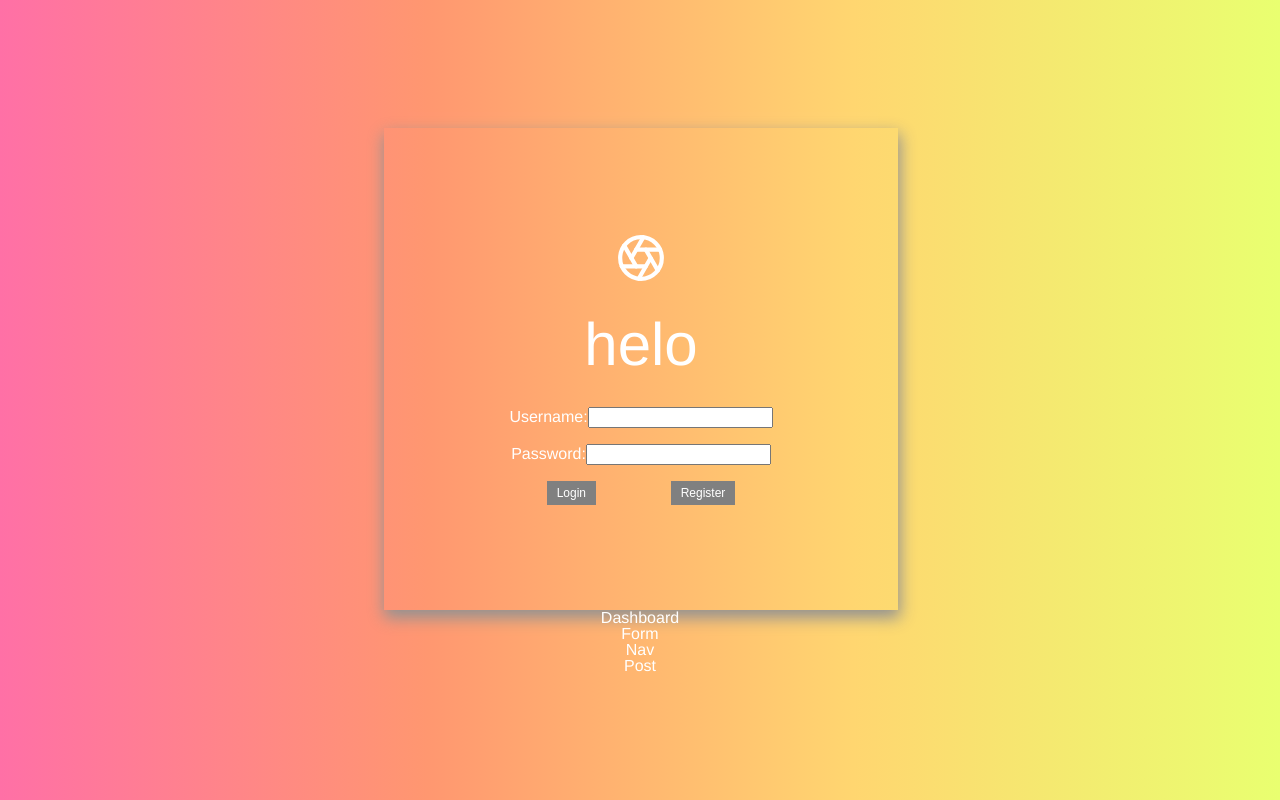
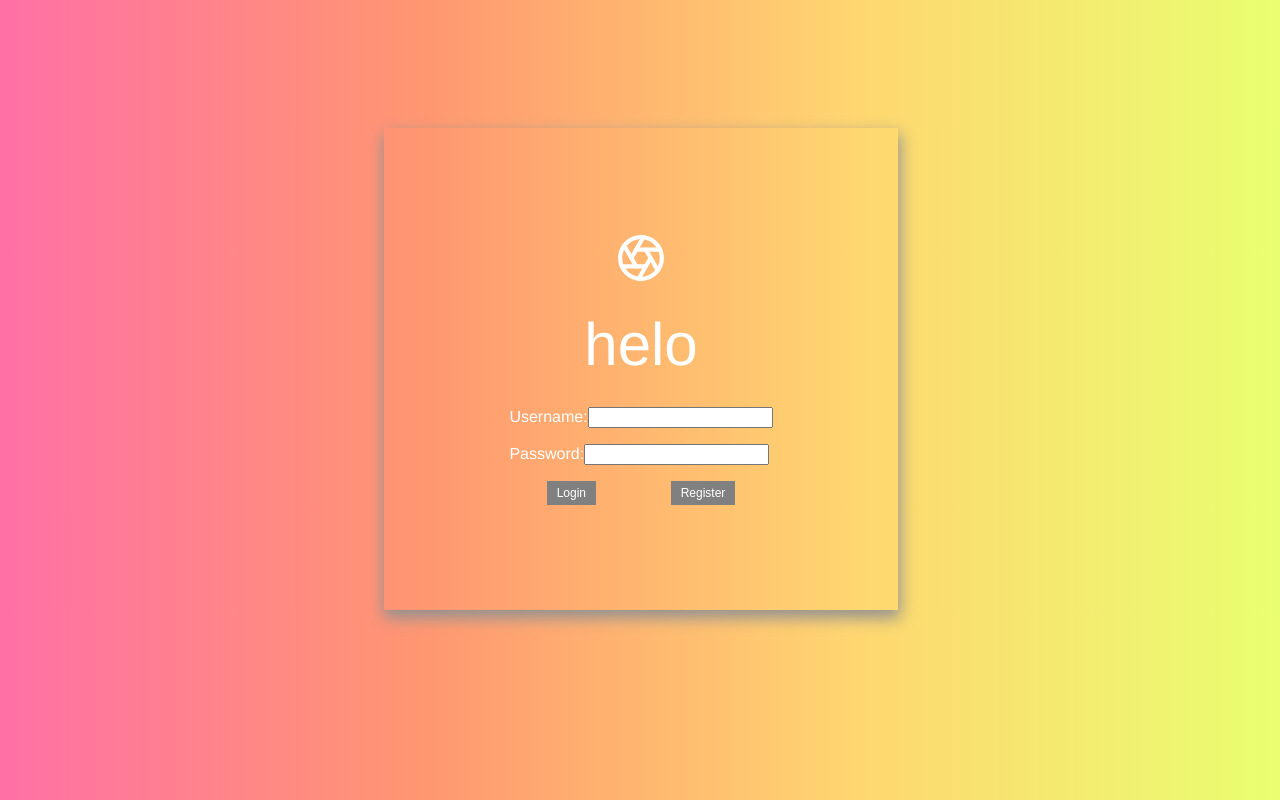
Before and after one commit to jeffnguyener/sim3, a React (Create React App) app: page / in a window 1280 px wide. Built offline with nearby package versions, Linux system fonts and the light colour scheme; no server answers.

Commit message:
update routes & auth

```diff
--- a/src/App.js
+++ b/src/App.js
@@ -1,20 +1,13 @@
-import React from 'react';
-import './App.css';
-import Dashboard from './Components/Dashboard';
-import Form from './Components/Form';
-import Nav from './Components/Nav';
-import Post from './Components/Post';
-import Auth from './Components/Auth';
+import React from "react";
+import "./App.css";
+import { HashRouter } from "react-router-dom";
+import router from "./router";
 
 function App() {
   return (
-    <div className="App">
-      <Auth />
-      <Dashboard />
-      <Form />
-      <Nav />
-      <Post />
-    </div>
+    <HashRouter>
+      {router}
+    </HashRouter>
   );
 }
 
--- a/src/Components/Auth.js
+++ b/src/Components/Auth.js
@@ -5,7 +5,7 @@ import { connect } from "react-redux";
 import styled from "styled-components";
 import * as Icon from 'react-feather';
 
-import "./Login.css";
+import "./Auth.css";
 
 const Button = styled.button`
   font-family: sans-serif;
--- a/src/router.js
+++ b/src/router.js
@@ -9,7 +9,7 @@ import Post from './Components/Post'
 
 export default (
     <Switch>
-        <Route path='/auth' component={Auth} />
+        <Route exact path='/' component={Auth} />
         <Route path='/dashboard' component={Dashboard} />
         <Route path='/form' component={Form} />
         <Route path='/nav' component={Nav} />
```
Also changed, not shown: src/Components/Auth.css (renamed from src/Components/Login.css).
